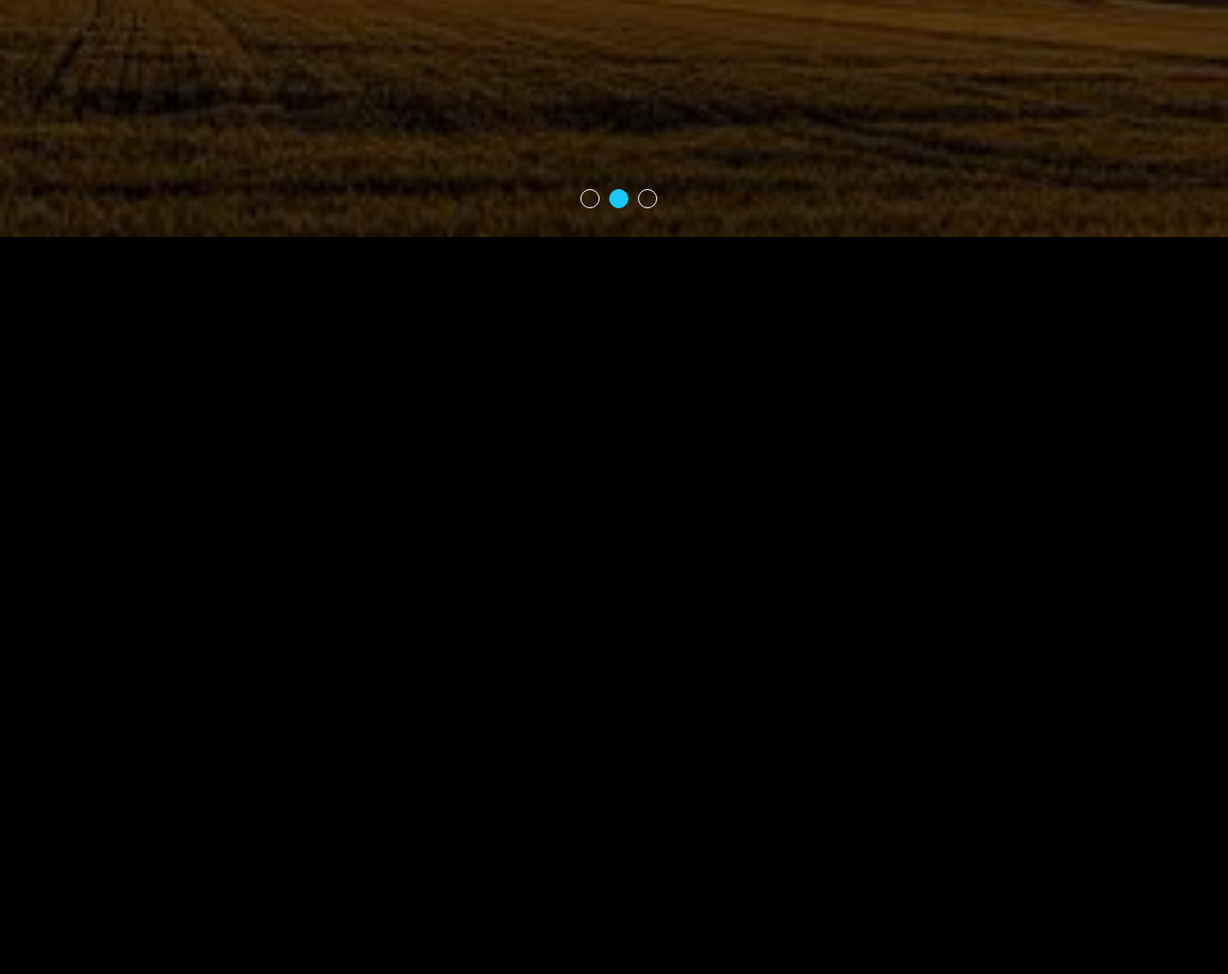
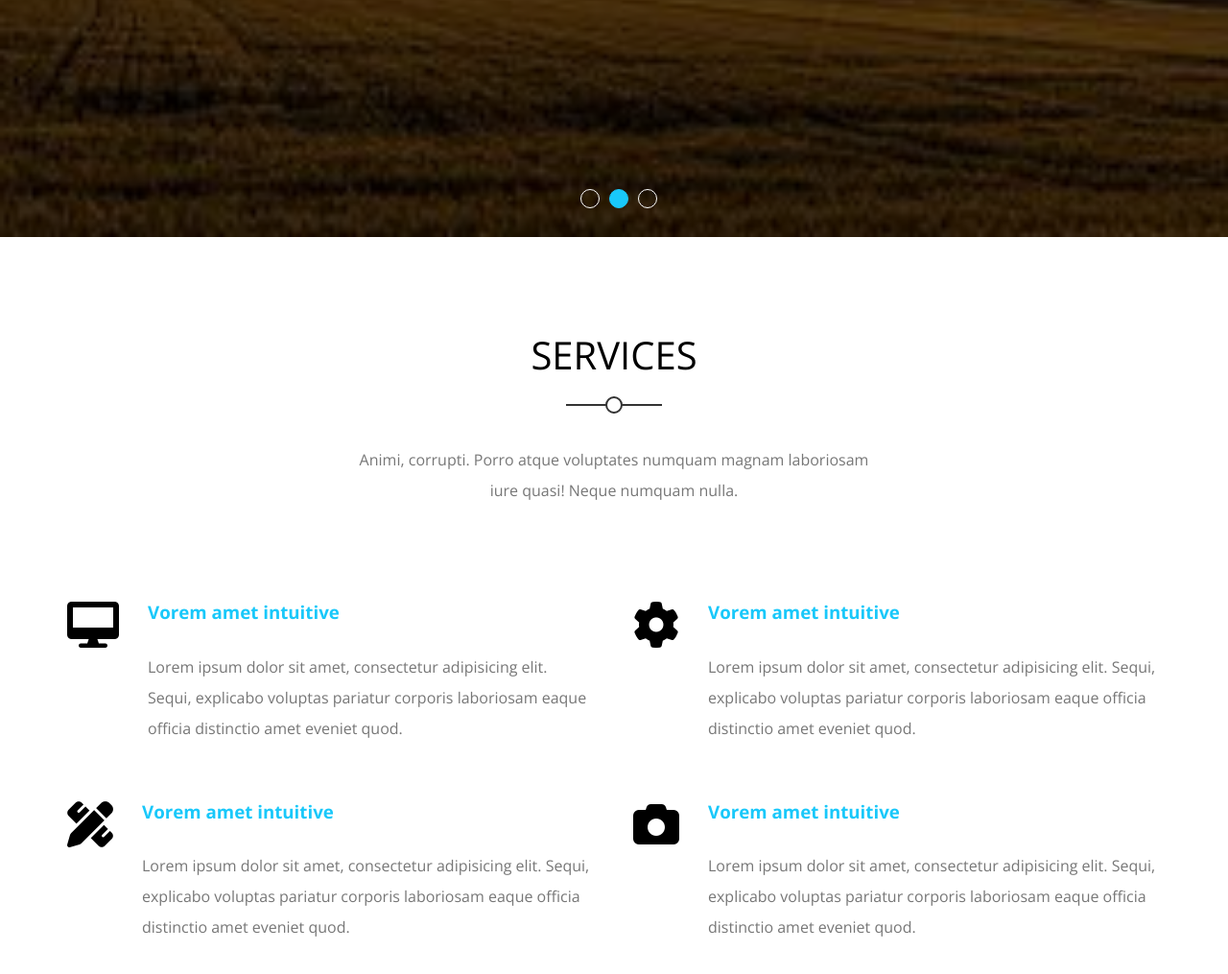
Before and after one commit to MhmodMd1/Template-Two, a plain HTML site: page index.html in a window 1280 px wide. Shown: the part 553-1568 px from the top of the page at 96% size. Before the commit the page ends 800 px from the top, so only its background shows below. Drawn offline with nearby package versions, Linux system fonts and the light colour scheme.

Commit message:
Uploding The Services Section

```diff
--- a/css/kasper.css
+++ b/css/kasper.css
@@ -2,6 +2,7 @@
 :root {
     --main-color: #19c8fa;
     --tranparent-color: rgb( 15 116 143 / 70%);
+    --section-padding: 100px;
 }
 /* Start Variables  */
 /* Start Global Rules  */
@@ -15,7 +16,6 @@
 }
 body {
     font-family: 'Open Sans', sans-serif;
-    background-color: black;
 }
 ul {
     list-style: none;
@@ -45,6 +45,48 @@
     }
 }
 /* End Global Rules  */
+/* Start Components  */
+.main-heading {
+    text-align: center;
+}
+.main-heading h2 {
+    margin-bottom: 70px;
+    font-weight: normal;
+    font-size: 40px;
+    position: relative;
+    text-transform: uppercase;
+}
+.main-heading h2::after {
+    content: "";
+    position: absolute;
+    left: 50%;
+    transform: translateX(-50%);
+    bottom: -30px;
+    height: 2px;
+    width: 100px;
+    background-color: #333;
+}
+.main-heading h2::before {
+    content: "";
+    position: absolute;
+    left: 50%;
+    transform: translateX(-50%);
+    bottom: -38px;
+    width: 14px;
+    height: 14px;
+    border: 2px solid #333;
+    border-radius: 50%;
+    background-color: white;
+    z-index: 2;
+}
+.main-heading p {
+    width: 550px;
+    margin: 0 auto 100px;
+    max-width: 100%;
+    line-height: 2;
+    color: #777;
+}
+/* End Components  */
 /* Start Header  */
 header {
     position: absolute;
@@ -222,3 +264,42 @@
     border-color: var(--main-color);
 }
 /* End Landing  */
+/* Start Services */
+.services {
+    padding-top: var(--section-padding);
+    padding-bottom: var(--section-padding);
+}
+@media (min-width: 768px) {
+    .services .services-container {
+        display: grid;
+        grid-template-columns: repeat(auto-fill, minmax(450px ,1fr));
+        grid-column-gap: 40px;
+        grid-row-gap: 60px;
+    }
+}
+.services .srv-box {
+    display: flex;
+}
+.services .srv-box i {
+    margin-right: 30px;
+}
+@media (max-width: 767px ) {
+    .services .srv-box {
+        display: flex;
+        flex-direction: column;
+        text-align: center;
+        margin-bottom: 40px;
+    }
+    .services .srv-box i {
+        margin: 0 0 30px;
+    }
+}
+.services .srv-box h3 {
+    margin-bottom: 30px;
+    color: var(--main-color);
+}
+.services .srv-box p {
+    line-height: 2;
+    color: #777;
+}
+/* End Services */
--- a/index.html
+++ b/index.html
@@ -64,5 +64,59 @@
             </ul>
         </div>
         <!-- End Landing  -->
+        <!-- Start Services  -->
+        <div class="services">
+            <div class="container">
+                <div class="main-heading">
+                    <h2>Services</h2>
+                    <p>
+                        Animi, corrupti. Porro atque voluptates numquam magnam laboriosam iure quasi! Neque numquam nulla.
+                    </p>
+                </div>
+                <div class="services-container">
+                    <div class="srv-box">
+                        <i class="fas fa-desktop fa-3x"></i>
+                        <div class="text">
+                            <h3> Vorem amet intuitive</h3>
+                            <p>Lorem ipsum dolor sit amet, consectetur adipisicing elit. Sequi,
+                                 explicabo voluptas pariatur corporis laboriosam eaque
+                                  officia distinctio amet eveniet quod.
+                            </p>
+                        </div>
+                    </div>
+                    <div class="srv-box">
+                        <i class="fas fa-cog fa-3x"></i>
+                        <div class="text">
+                            <h3> Vorem amet intuitive</h3>
+                            <p>Lorem ipsum dolor sit amet, consectetur adipisicing elit. Sequi,
+                                 explicabo voluptas pariatur corporis laboriosam eaque
+                                  officia distinctio amet eveniet quod.
+                            </p>
+                        </div>
+                    </div>
+                    <div class="srv-box">
+                        <i class="fas fa-pencil-ruler fa-3x"></i>
+                        <div class="text">
+                            <h3> Vorem amet intuitive</h3>
+                            <p>Lorem ipsum dolor sit amet, consectetur adipisicing elit. Sequi,
+                                 explicabo voluptas pariatur corporis laboriosam eaque
+                                  officia distinctio amet eveniet quod.
+                            </p>
+                        </div>
+                    </div>
+                    <div class="srv-box">
+                        <i class="fas fa-camera fa-3x"></i>
+                        <div class="text">
+                            <h3> Vorem amet intuitive</h3>
+                            <p>Lorem ipsum dolor sit amet, consectetur adipisicing elit. Sequi,
+                                 explicabo voluptas pariatur corporis laboriosam eaque
+                                  officia distinctio amet eveniet quod.
+                            </p>
+                        </div>
+                    </div>
+                </div>
+            </div>
+        </div>
+        <!-- End Services  -->
     </body>
 </html>
```
